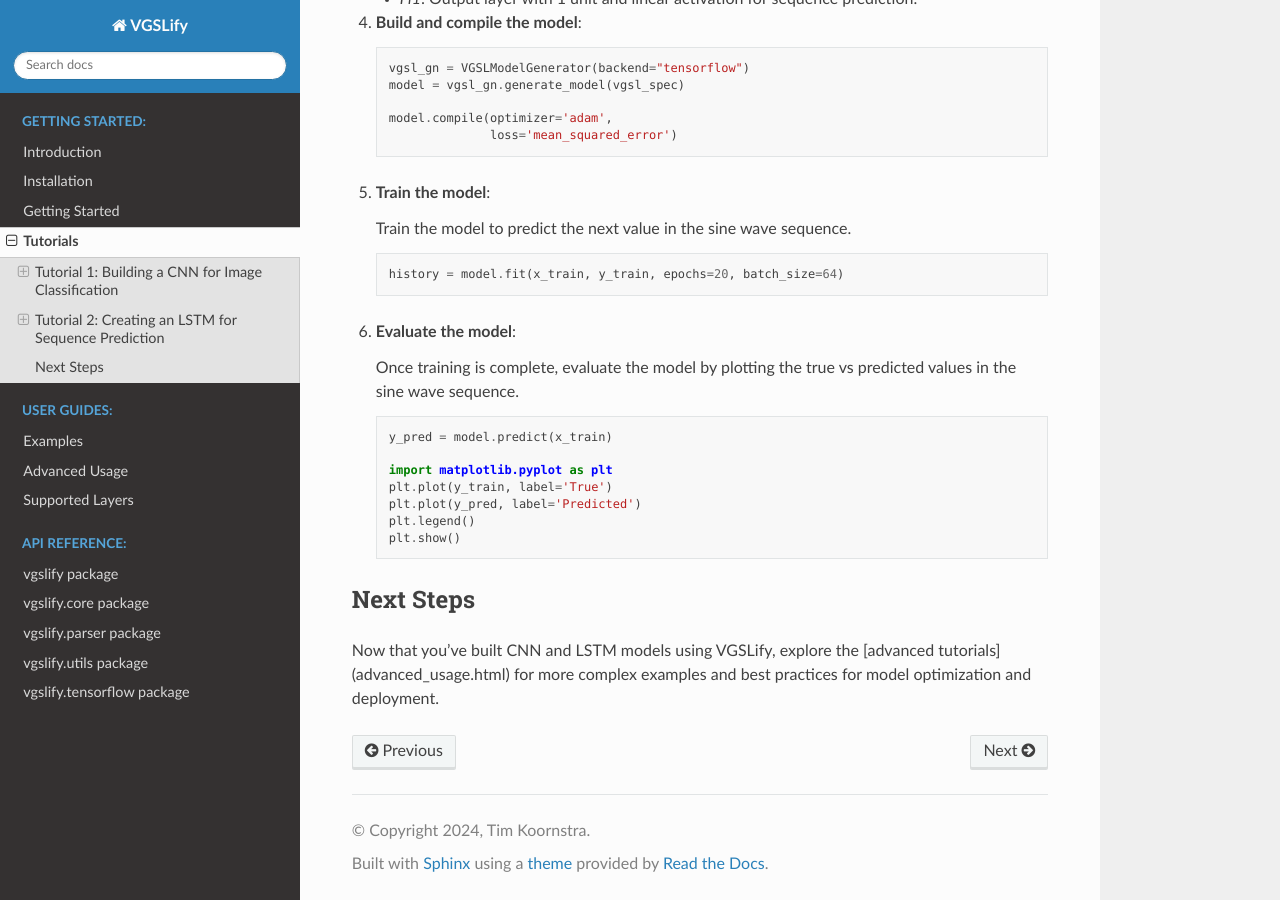
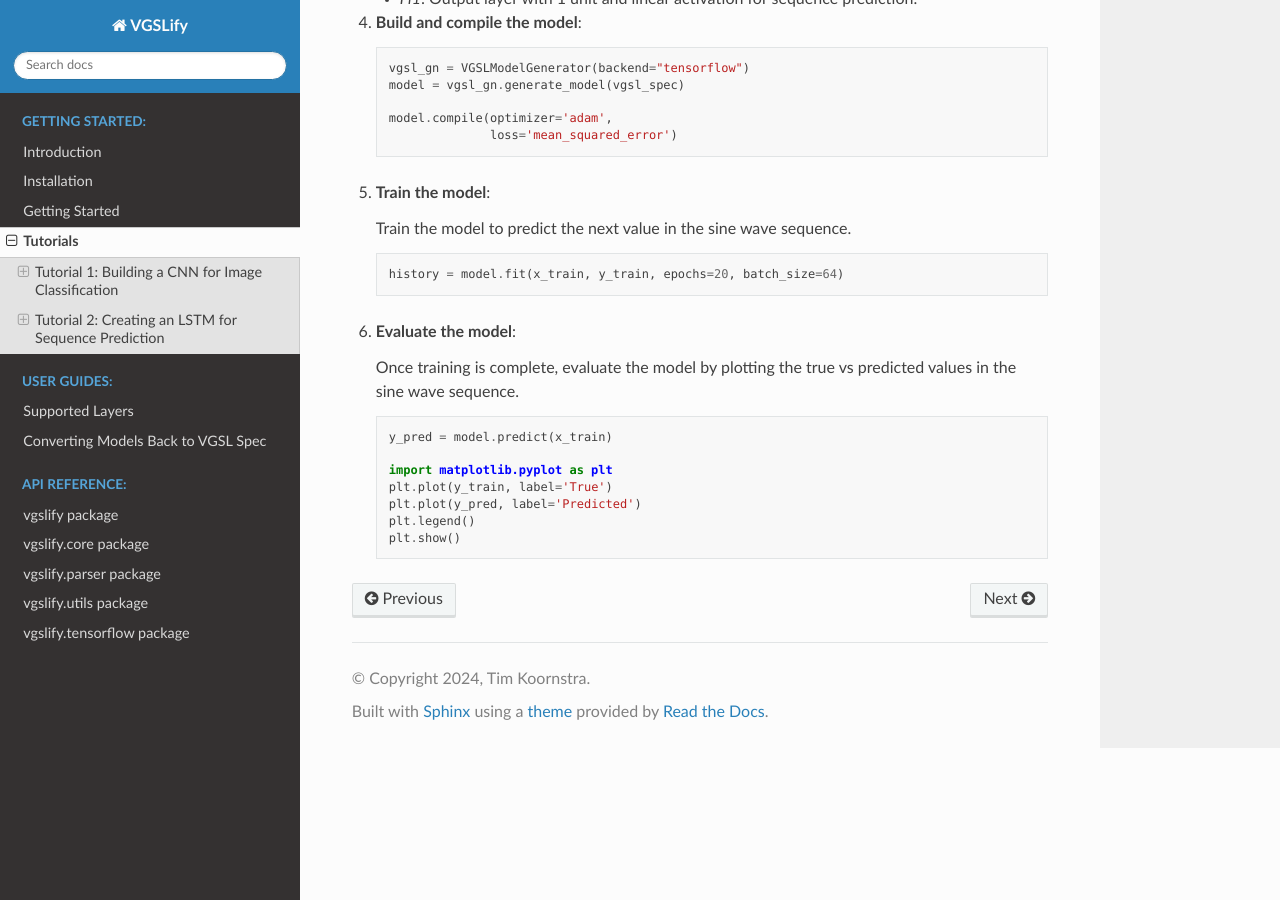
Before and after one commit to TimKoornstra/VGSLify, a Sphinx documentation site: the page built from docs/tutorials.rst, in a window 1280 px wide and 900 px high, scrolled down 3126 px. Built offline with Sphinx 7.4.7 and the Read the Docs theme 2.0.0, drawn with Linux system fonts in a browser that asks for light colours.

Commit message:
Update docs

```diff
--- a/docs/advanced_usage.rst
+++ /dev/null
@@ -1,2 +0,0 @@
-Advanced Usage
-==============
--- a/docs/examples.rst
+++ /dev/null
@@ -1,2 +0,0 @@
-Examples
-========
--- a/docs/getting_started.rst
+++ b/docs/getting_started.rst
@@ -94,4 +94,4 @@
 - Switching between TensorFlow and PyTorch backends (PyTorch support coming soon).
 - Integrating VGSLify models into larger deep learning workflows.
 
-Check out the [API reference](api_reference.html) for detailed information on all available classes, methods, and utilities in VGSLify.
+Check out the `API reference <source/vgslify.html>`_ for detailed information on all available classes, methods, and utilities in VGSLify.
--- a/docs/index.rst
+++ b/docs/index.rst
@@ -26,9 +26,8 @@
    :maxdepth: 2
    :caption: User Guides:
 
-   examples
-   advanced_usage
    supported_layers
+   convert_to_vgsl_spec
 
 API Reference
 -------------
--- a/docs/tutorials.rst
+++ b/docs/tutorials.rst
@@ -181,8 +181,3 @@
       plt.plot(y_pred, label='Predicted')
       plt.legend()
       plt.show()
-
-Next Steps
-----------
-
-Now that you've built CNN and LSTM models using VGSLify, explore the [advanced tutorials](advanced_usage.html) for more complex examples and best practices for model optimization and deployment.
```
Also changed, not shown: docs/convert_to_vgsl_spec.rst (added, +65 -0 lines).
